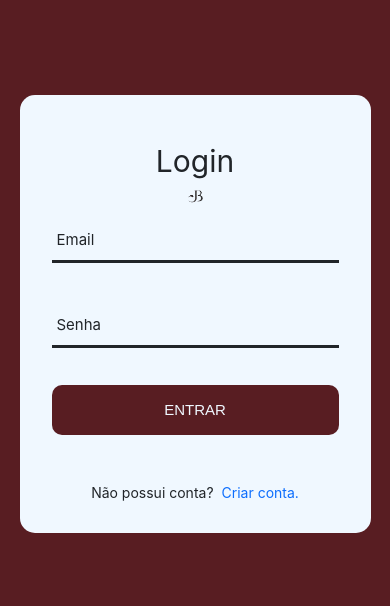
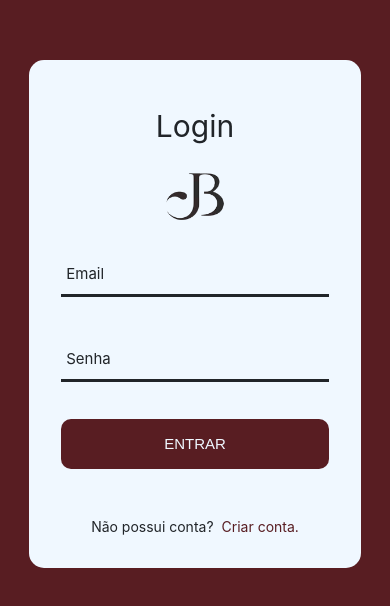
Before and after one commit to jonasnoliveira/login_react, a React (Create React App) app: page / in a window 390 px wide. Shown: the part 108-714 px from the top of the page. Built offline with nearby package versions, Linux system fonts and the light colour scheme.

Commit message:
Responsive Update v3 - Jonas - 30/03/22

```diff
--- a/src/App.css
+++ b/src/App.css
@@ -197,7 +197,7 @@ login-form{
 
 .txt2{
   font-size: 14px;
-  color: var(--blue--);
+  color: var(--marsala--);
   line-height: 1.2;
   text-decoration: none;
 }
@@ -226,7 +226,7 @@ login-form{
   }
 
   .wrap-login{
-    width: 90vw;
+    width: 85vw;
     background: var(--ligth--);
     border-radius: 15px;
 
@@ -248,7 +248,7 @@ login-form{
   }
 
   .login-form-title img{
-    width: 10vw;
+    width: 40vw;
   }
 
   .wrap-input{
```
